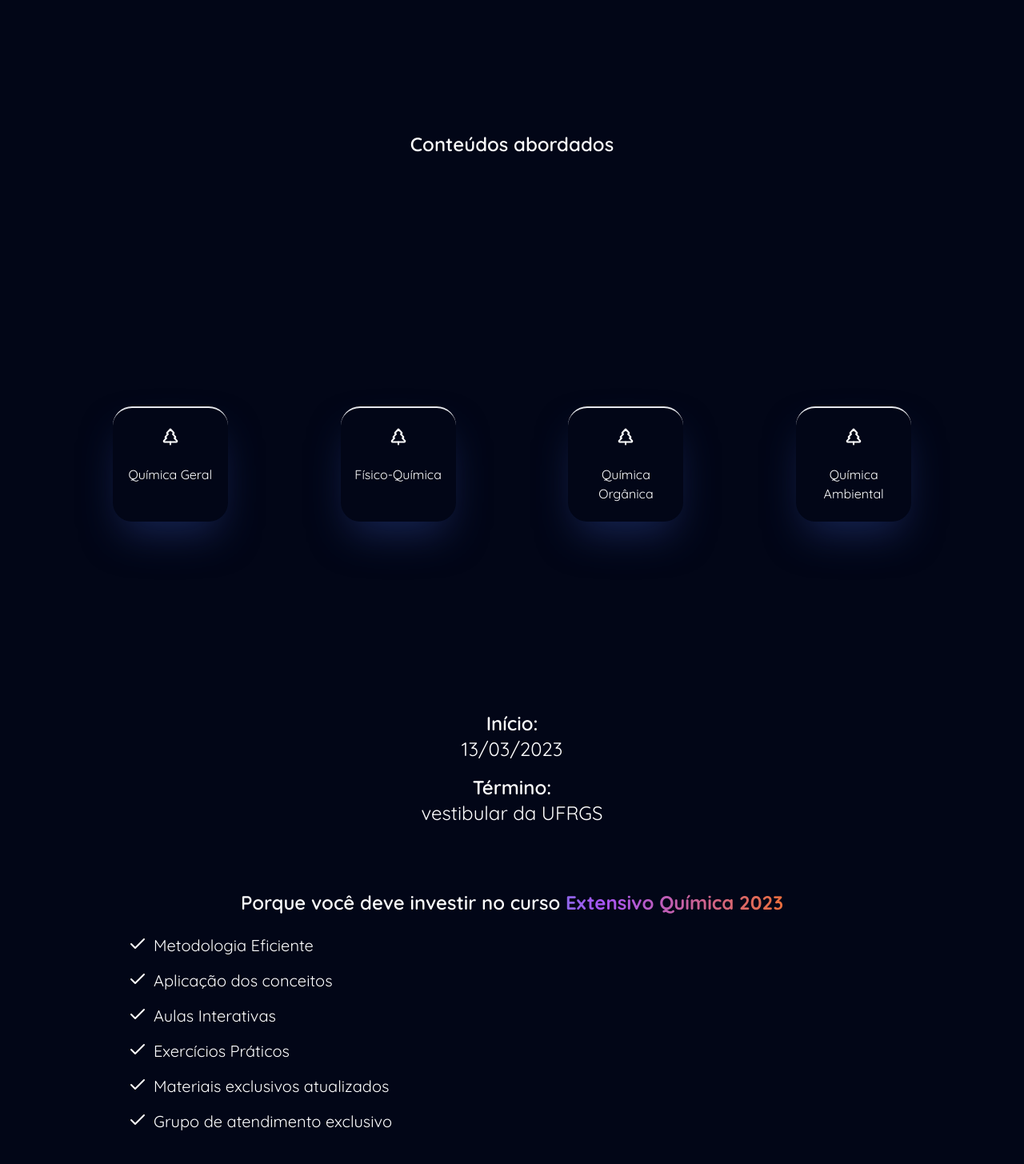
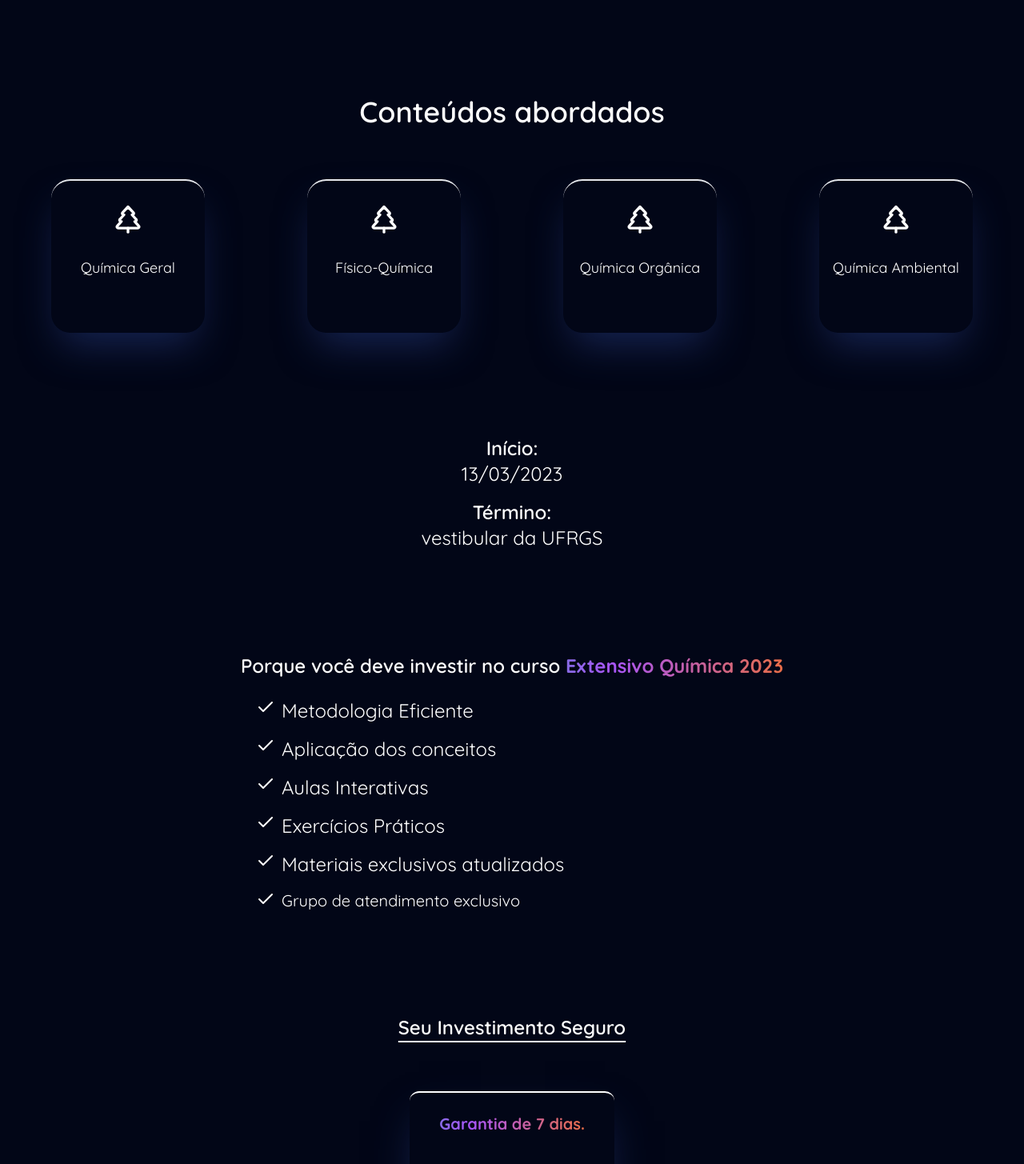
Before and after one commit to luccaparadeda/phdaquimica, a Next.js app: page /extensivo in a window 1280 px wide. Shown: the part 500-1955 px from the top of the page at 80% size. Built offline with nearby package versions, Linux system fonts and the light colour scheme.

Commit message:
fix: import

```diff
--- a/src/app/extensivo/page.tsx
+++ b/src/app/extensivo/page.tsx
@@ -17,8 +17,8 @@ const page: FC<pageProps> = ({}) => {
 	const year = new Date().getFullYear();
 
 	return (
-		<div className='flex flex-col'>
-			<section className=' mb-28 mt-32 flex flex-col items-center gap-16 justify-center'>
+		<div className='flex flex-col gap-32'>
+			<section className=' mt-32 flex flex-col items-center gap-16 justify-center md:gap-28'>
 				<h1 className='text-white text-4xl font-sans w-10/12 font-black px-10 text-center sm:text-5xl md:text-6xl lg:text-7xl'>
 					Extensivo Química {year}
 				</h1>
@@ -29,40 +29,40 @@ const page: FC<pageProps> = ({}) => {
 					Quero fazer parte da turma
 				</Button>
 			</section>
-			<section className='flex flex-wrap items-center w-full min-h-screen justify-evenly'>
-				<h2 className='w-full text-center text-2xl font-semibold'>
+			<section className='flex flex-wrap items-center w-full justify-evenly gap-16'>
+				<h2 className='w-full text-center text-2xl font-semibold md:text-3xl lg:text-4xl'>
 					Conteúdos abordados
 				</h2>
-				<div className='h-36 w-36 flex flex-col justify-center items-center shadow-2xl border-t-2 shadow-blue-950 rounded-3xl px-2'>
+				<div className='h-36 w-36 flex flex-col justify-center items-center shadow-2xl border-t-2 shadow-blue-950 rounded-3xl px-2 md:h-48 md:w-48'>
 					<TreePine
 						color='white'
-						className='flex-1'
+						className='flex-1 md:h-10 md:w-10'
 					/>
-					<p className='flex-1 text-center'>Química Geral</p>
+					<p className='flex-1 text-center md:text-lg'>Química Geral</p>
 				</div>
-				<div className='h-36 w-36 flex flex-col justify-center items-center shadow-2xl border-t-2 shadow-blue-950 rounded-3xl px-2'>
+				<div className='h-36 w-36 flex flex-col justify-center items-center shadow-2xl border-t-2 shadow-blue-950 rounded-3xl px-2 md:h-48 md:w-48'>
 					<TreePine
 						color='white'
-						className='flex-1'
+						className='flex-1 md:h-10 md:w-10'
 					/>
-					<p className='flex-1 text-center'>Físico-Química</p>
+					<p className='flex-1 text-center md:text-lg'>Físico-Química</p>
 				</div>
-				<div className='h-36 w-36 flex flex-col justify-center items-center shadow-2xl border-t-2 shadow-blue-950 rounded-3xl px-2'>
+				<div className='h-36 w-36 flex flex-col justify-center items-center shadow-2xl border-t-2 shadow-blue-950 rounded-3xl px-2 md:h-48 md:w-48'>
 					<TreePine
 						color='white'
-						className='flex-1'
+						className='flex-1 md:h-10 md:w-10'
 					/>
-					<p className='flex-1 text-center'>Química Orgânica</p>
+					<p className='flex-1 text-center md:text-lg'>Química Orgânica</p>
 				</div>
-				<div className='h-36 w-36 flex flex-col justify-center items-center shadow-2xl border-t-2 shadow-blue-950 rounded-3xl px-2'>
+				<div className='h-36 w-36 flex flex-col justify-center items-center shadow-2xl border-t-2 shadow-blue-950 rounded-3xl px-2 md:h-48 md:w-48'>
 					<TreePine
 						color='white'
-						className='flex-1'
+						className='flex-1 md:h-10 md:w-10'
 					/>
-					<p className='flex-1 text-center'>Química Ambiental</p>
+					<p className='flex-1 text-center lg:text-lg'>Química Ambiental</p>
 				</div>
 			</section>
-			<section className='my-20 flex flex-col items-center gap-4'>
+			<section className='flex flex-col items-center gap-4'>
 				<p className='text-2xl text-center'>
 					<span className='font-semibold'>Início:</span> <br /> 13/03/{year}
 				</p>
@@ -78,26 +78,28 @@ const page: FC<pageProps> = ({}) => {
 						Extensivo Química {year}
 					</span>
 				</p>
-				<ul className='flex flex-col w-9/12 gap-4'>
+				<ul className='flex flex-col w-9/12 gap-4 sm:w-1/2 '>
 					<li className='flex gap-2'>
 						<Check className='text-white min-w-fit' />
-						<p className='text-xl'>Metodologia Eficiente</p>
+						<p className='text-xl md:text-2xl'>Metodologia Eficiente</p>
 					</li>
 					<li className='flex gap-2'>
 						<Check className='text-white min-w-fit' />
-						<p className='text-xl'>Aplicação dos conceitos</p>
+						<p className='text-xl md:text-2xl'>Aplicação dos conceitos</p>
 					</li>
 					<li className='flex gap-2'>
 						<Check className='text-white min-w-fit' />
-						<p className='text-xl'>Aulas Interativas</p>
+						<p className='text-xl md:text-2xl'>Aulas Interativas</p>
 					</li>
 					<li className='flex gap-2'>
 						<Check className='text-white min-w-fit' />
-						<p className='text-xl'>Exercícios Práticos</p>
+						<p className='text-xl md:text-2xl'>Exercícios Práticos</p>
 					</li>
 					<li className='flex gap-2'>
 						<Check className='text-white min-w-fit' />
-						<p className='text-xl'>Materiais exclusivos atualizados</p>
+						<p className='text-xl md:text-2xl'>
+							Materiais exclusivos atualizados
+						</p>
 					</li>
 					<li className='flex gap-2'>
 						<Check className='text-white min-w-fit' />
@@ -105,7 +107,7 @@ const page: FC<pageProps> = ({}) => {
 					</li>
 				</ul>
 			</section>
-			<section className='flex flex-col items-center gap-16 my-32'>
+			<section className='flex flex-col items-center gap-16'>
 				<p className='text-2xl font-semibold underline underline-offset-8'>
 					Seu Investimento Seguro
 				</p>
@@ -137,7 +139,7 @@ const page: FC<pageProps> = ({}) => {
 					</p>
 				</div>
 			</section>
-			<section className='flex flex-col my-32 items-center gap-16'>
+			<section className='flex flex-col items-center gap-16'>
 				<p className='text-2xl text-center animate-text bg-gradient-to-r from-teal-500 via-green-500 to-orange-500 bg-clip-text text-transparent font-black'>
 					Investimento
 				</p>
--- a/src/app/layout.tsx
+++ b/src/app/layout.tsx
@@ -43,7 +43,7 @@ export default function RootLayout({
 	return (
 		<html lang='pt-BR'>
 			<body className={`${quicksand.className} bg-slate-950`}>
-				<nav className='grid grid-cols-2  items-center p-4 lg:grid-cols-3 bg-slate-900 absolute'>
+				<nav className='grid grid-cols-2 w-full items-center p-4 lg:grid-cols-3 bg-slate-900 absolute'>
 					<div className='flex items-center'>
 						<FlaskRound color='white' />
 						<h1 className='text-2xl font-bold text-white ml-2'>PHdaquimica</h1>
--- a/src/components/MenuHamburguer.tsx
+++ b/src/components/MenuHamburguer.tsx
@@ -1,6 +1,6 @@
 'use client';
 import { FC, useState } from 'react';
-import { MenuItem } from '@/app/page';
+import { MenuItem } from '@/app/layout';
 import Link from 'next/link';
 
 import { Menu, X } from 'lucide-react';
```
